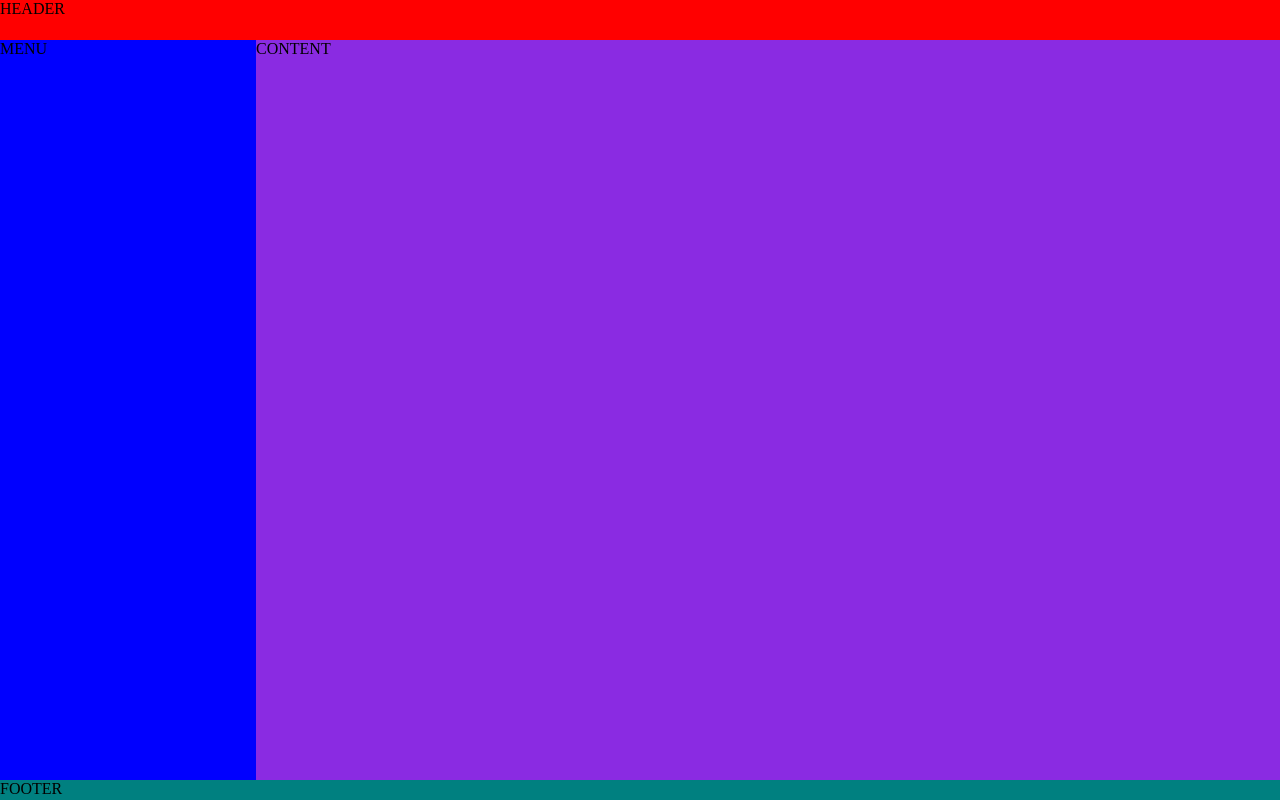
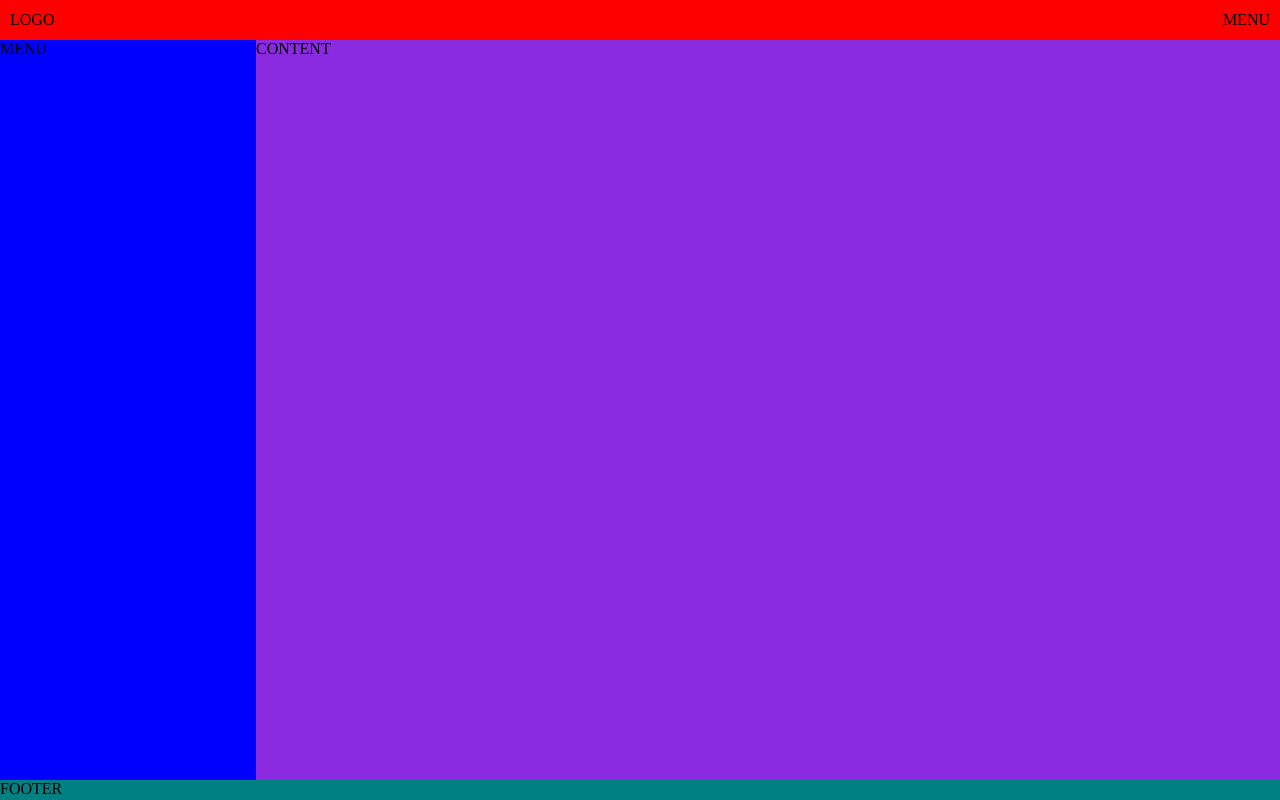
Before and after one commit to rafesposo/sample-frontend, a plain HTML site: page grid/index.html in a window 1280 px wide. Drawn offline with Linux system fonts and the light colour scheme.

Commit message:
Grid-Flex

```diff
--- a/grid/index.html
+++ b/grid/index.html
@@ -5,7 +5,7 @@
     <meta charset="UTF-8">
     <meta http-equiv="X-UA-Compatible" content="IE=edge">
     <meta name="viewport" content="width=device-width, initial-scale=1.0">
-    <title>GRID</title>
+    <title>GRID-FLEX SAMPLE</title>
     <style>
         body {
             margin: 0;
@@ -23,6 +23,10 @@
         header {
             background-color: red;
             grid-area: header;
+            display: flex;
+            justify-content: space-between;
+            align-items: center;
+            padding: 0 10px;
         }
 
         .left-menu {
@@ -43,7 +47,10 @@
 </head>
 
 <body>
-    <header>HEADER</header>
+    <header>
+        <div class="logo">LOGO</div>
+        <div class="motherfuck">MENU</div>
+    </header>
     <div class="left-menu">MENU</div>
     <div class="content">CONTENT</div>
     <footer>FOOTER</footer>
```
